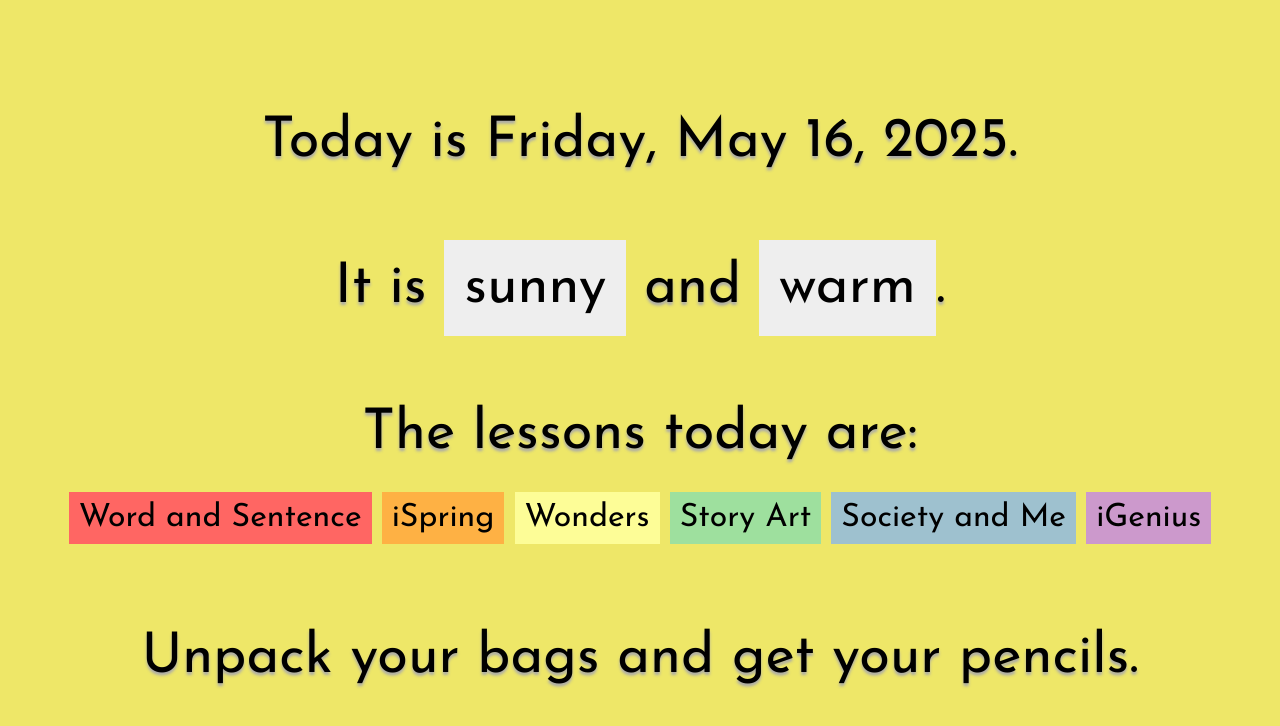
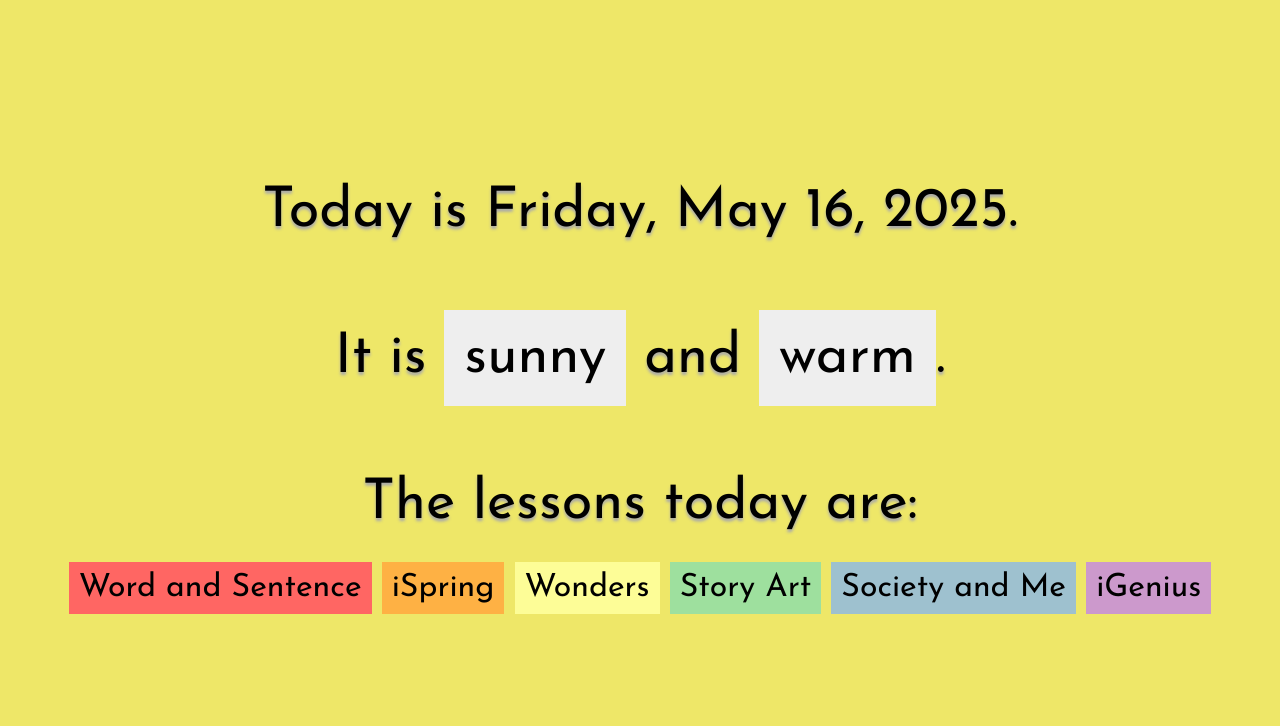
Before and after one commit to SidRoberts/circle-time, a website: page index.html in a window 1280 px wide. Drawn offline with nearby package versions, Linux system fonts and the light colour scheme; files that its build step writes are made by us from their sources.

Commit message:
Removed extra text area.

```diff
--- a/index.html
+++ b/index.html
@@ -27,10 +27,6 @@
 
 <div id="schedule"></div>
 
-<div id="extra" contenteditable>
-Unpack your bags.
-</div>
-
 </div>
 
 
--- a/schedule.js
+++ b/schedule.js
@@ -106,15 +106,6 @@
   ]
 }
 
-// Lessons that require a pencil at the very beginning of the class
-const pencilLessons = [
-  'iGenius',
-  'iSpring',
-  'Wonders',
-  'Word and Sentence',
-  'Creative Writing'
-]
-
 const queryString = window.location.search
 
 const urlParams = new URLSearchParams(queryString)
@@ -133,10 +124,4 @@
   const todaysSchedule = schedules[className][dayNumber - 1]
 
   $('#schedule').html('The lessons today are: <ol><li contenteditable>' + todaysSchedule.join('</li> <li contenteditable>') + '</li></ol>')
-
-  if (pencilLessons.indexOf(todaysSchedule[0]) !== -1) {
-    $('#extra').html('Unpack your bags and get your pencils.')
-  } else {
-    $('#extra').html('Unpack your bags.')
-  }
 }
--- a/styles.sass
+++ b/styles.sass
@@ -30,7 +30,7 @@
     text-shadow:    0 3px 3px #AAA
     vertical-align: middle
 
-#date, #weather, #schedule, #extra
+#date, #weather, #schedule
     margin: 1em 0
 
 #weather
```
